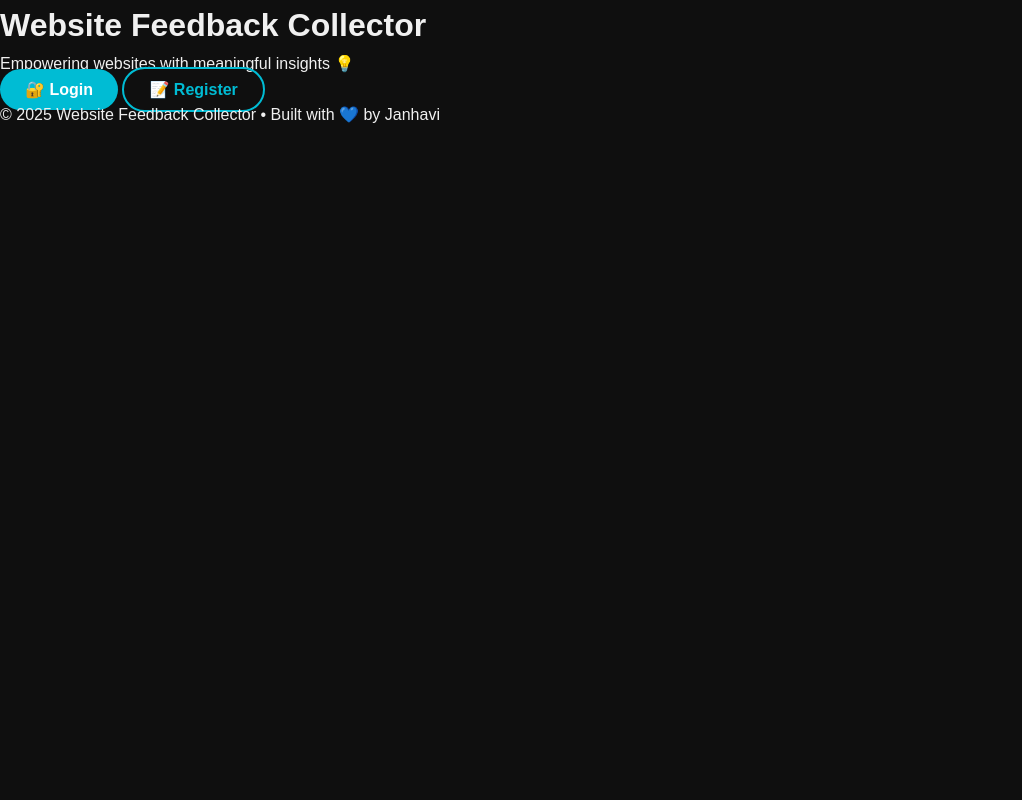
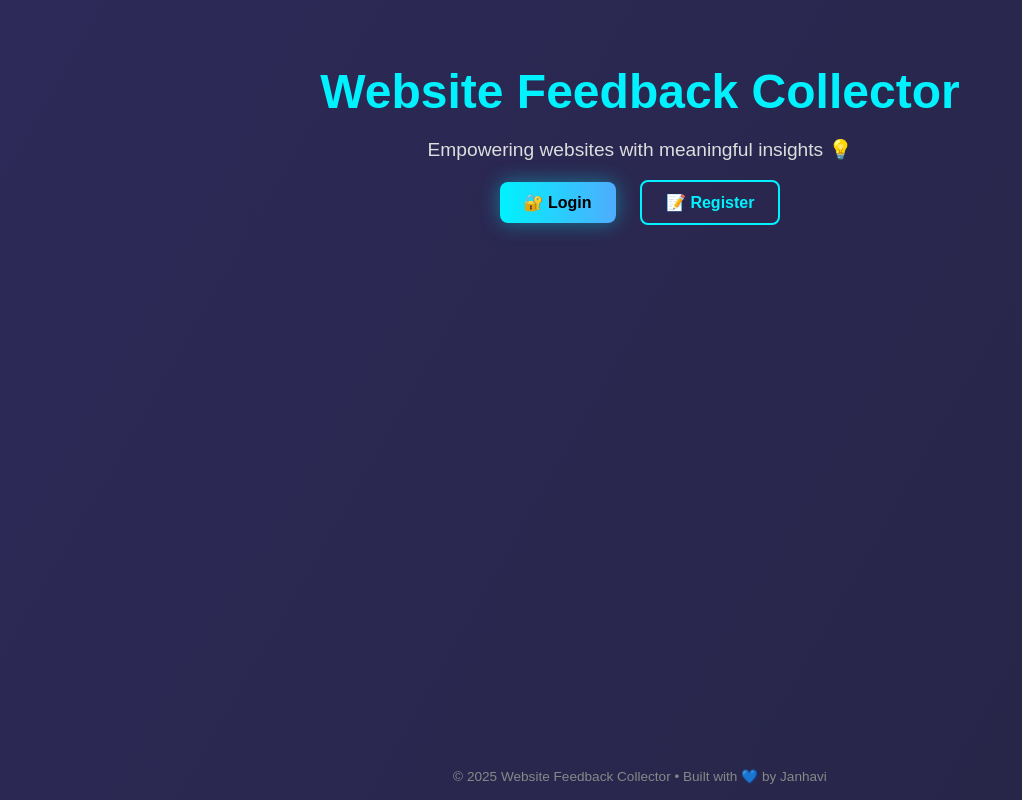
Before and after one commit to buildwithjanhavi/Website-Feedback-Collector-with-Admin-Dashboard, a Flask app: page / in a window 1280 px wide. Shown: the whole page, without its empty margins (0-1022 px from the left). Run offline with Flask 2, Linux system fonts and the light colour scheme.

Commit message:
Update style.css

```diff
--- a/static/style.css
+++ b/static/style.css
@@ -1,207 +1,228 @@
-/* Global Reset */
-* {
+/* ========== Global Styles ========== */
+body {
     margin: 0;
     padding: 0;
-    box-sizing: border-box;
+    font-family: 'Poppins', sans-serif;
+    background: linear-gradient(135deg, #0d0d0d, #1a1a1a);
+    color: white;
 }
 
-body {
-    font-family: 'Outfit', sans-serif;
-    background-color: #0f0f0f;
-    color: #f0f0f0;
-    line-height: 1.6;
-    scroll-behavior: smooth;
+/* ========== Landing Page ========== */
+.landing-body {
+    height: 100vh;
+    display: flex;
+    flex-direction: column;
+    justify-content: center;
+    align-items: center;
+    text-align: center;
+    background: linear-gradient(120deg, #0f0c29, #302b63, #24243e);
+    background-size: 400% 400%;
+    animation: gradientShift 15s ease infinite;
 }
 
-/* Container */
-.container {
-    width: 90%;
-    max-width: 1200px;
-    margin: auto;
-    padding: 40px 0;
+@keyframes gradientShift {
+    0% {background-position: 0% 50%;}
+    50% {background-position: 100% 50%;}
+    100% {background-position: 0% 50%;}
 }
 
-/* Navbar */
+.hero-container {
+    padding: 2rem;
+    max-width: 800px;
+}
+
+.hero-title {
+    font-size: 3rem;
+    font-weight: bold;
+    color: #00f2fe;
+    margin-bottom: 1rem;
+}
+
+.hero-subtitle {
+    font-size: 1.2rem;
+    color: #ddd;
+    margin-bottom: 2rem;
+}
+
+.hero-buttons a {
+    margin: 0 10px;
+    text-decoration: none;
+}
+
+/* ========== Buttons ========== */
+.btn {
+    padding: 12px 24px;
+    font-size: 1rem;
+    font-weight: 600;
+    border-radius: 8px;
+    transition: 0.3s ease-in-out;
+    cursor: pointer;
+}
+
+.btn-glow {
+    background: linear-gradient(to right, #00f2fe, #4facfe);
+    color: black;
+    box-shadow: 0 0 20px #00f2fe66;
+}
+
+.btn-glow:hover {
+    transform: translateY(-3px);
+    box-shadow: 0 0 25px #00f2feaa;
+}
+
+.btn-outline {
+    border: 2px solid #00f2fe;
+    color: #00f2fe;
+    background: transparent;
+}
+
+.btn-outline:hover {
+    background: #00f2fe;
+    color: black;
+    transform: translateY(-3px);
+}
+
+/* ========== Form Styles ========== */
+.form-container {
+    max-width: 400px;
+    margin: 3rem auto;
+    background-color: #111;
+    padding: 2rem;
+    border-radius: 12px;
+    box-shadow: 0 0 20px rgba(0, 255, 255, 0.1);
+}
+
+form h2 {
+    text-align: center;
+    margin-bottom: 1.5rem;
+    color: #00f2fe;
+}
+
+input[type="text"],
+input[type="password"],
+textarea,
+select {
+    width: 100%;
+    padding: 12px;
+    margin-bottom: 1rem;
+    border: none;
+    border-radius: 6px;
+    background-color: #1a1a1a;
+    color: white;
+}
+
+input[type="submit"],
+button {
+    background: linear-gradient(to right, #00f2fe, #4facfe);
+    color: black;
+    padding: 12px;
+    font-weight: bold;
+    border: none;
+    width: 100%;
+    border-radius: 6px;
+    cursor: pointer;
+    transition: 0.3s ease-in-out;
+}
+
+input[type="submit"]:hover {
+    background: #00c3ff;
+}
+
+.flash {
+    text-align: center;
+    color: #00ffcc;
+    margin-bottom: 1rem;
+}
+
+/* ========== Dashboard Styling ========== */
+.dashboard-container {
+    max-width: 90%;
+    margin: 4rem auto;
+    text-align: center;
+}
+
+.dashboard-heading {
+    font-size: 2.5rem;
+    margin-bottom: 1rem;
+    color: #00f2fe;
+}
+
+.dashboard-subheading {
+    font-size: 1rem;
+    color: #ccc;
+}
+
+/* ========== Admin Feedback Table ========== */
+.table-container {
+    width: 95%;
+    margin: 3rem auto;
+    overflow-x: auto;
+}
+
+.feedback-table {
+    width: 100%;
+    border-collapse: collapse;
+    background-color: #111;
+    color: white;
+    box-shadow: 0 0 10px rgba(0, 255, 255, 0.1);
+    border-radius: 8px;
+    overflow: hidden;
+}
+
+.feedback-table th,
+.feedback-table td {
+    padding: 14px;
+    border-bottom: 1px solid #333;
+    text-align: left;
+}
+
+.feedback-table th {
+    background-color: #1f1f1f;
+    color: #00f2fe;
+}
+
+/* ========== Navbar ========== */
 .navbar {
     display: flex;
     justify-content: space-between;
-    align-items: center;
-    padding-top: 20px;
+    padding: 1rem 2rem;
+    background-color: #000;
+    border-bottom: 1px solid #111;
 }
 
 .logo {
-    font-size: 1.8rem;
-    font-weight: 700;
-    color: #ffffff;
+    font-size: 1.5rem;
+    font-weight: bold;
+    color: white;
 }
 
-.logo span {
-    color: #00bcd4;
+.logout-link {
+    color: #00f2fe;
+    font-weight: 500;
 }
 
-.nav-links a {
-    margin-left: 25px;
-    color: #f0f0f0;
-    text-decoration: none;
-    font-weight: 600;
-    transition: color 0.3s ease;
+/* ========== Footer ========== */
+.footer-note {
+    margin-top: auto;
+    padding: 1rem;
+    text-align: center;
+    font-size: 0.85rem;
+    color: #888;
 }
 
-.nav-links a:hover {
-    color: #00bcd4;
-}
-
-/* Hero Section */
-.hero-section {
-    background: linear-gradient(135deg, #1a1a1a, #0d0d0d);
-    padding: 100px 0;
-    text-align: center;
-}
-
-.hero-content h1 {
-    font-size: 2.8rem;
-    margin-bottom: 20px;
-    color: #ffffff;
-}
-
-.hero-content p {
-    font-size: 1.1rem;
-    margin-bottom: 30px;
-    color: #cccccc;
-}
-
-.btn,
-.btn-outline,
-.btn-primary {
-    padding: 12px 25px;
-    border: none;
-    font-size: 1rem;
-    cursor: pointer;
-    font-weight: 600;
-    border-radius: 30px;
-    transition: all 0.3s ease;
-    text-decoration: none;
-}
-
-.btn {
-    background-color: #00bcd4;
-    color: #ffffff;
-}
-
-.btn-outline {
-    border: 2px solid #00bcd4;
-    background: transparent;
-    color: #00bcd4;
-}
-
-.btn-outline:hover {
-    background-color: #00bcd4;
-    color: #fff;
-}
-
-.btn-primary {
-    background-color: #00bcd4;
-    color: #ffffff;
-    display: inline-block;
-}
-
-.btn-primary:hover {
-    background-color: #019aad;
-}
-
-/* About Section */
-.about-section {
-    background-color: #121212;
-    padding: 60px 0;
-    text-align: center;
-}
-
-.about-section h2 {
-    font-size: 2rem;
-    margin-bottom: 20px;
-}
-
-.about-section p {
-    font-size: 1.1rem;
-    color: #cccccc;
-    max-width: 800px;
-    margin: auto;
-}
-
-/* Features Section */
-.features-section {
-    background-color: #181818;
-    text-align: center;
-}
-
-.features-section h2 {
-    font-size: 2rem;
-    margin-bottom: 30px;
-}
-
-.features-grid {
-    display: grid;
-    grid-template-columns: repeat(auto-fit, minmax(250px, 1fr));
-    gap: 30px;
-}
-
-.feature-card {
-    background: #222;
-    padding: 30px;
-    border-radius: 10px;
-    border: 1px solid #333;
-    transition: transform 0.3s ease;
-}
-
-.feature-card:hover {
-    transform: translateY(-10px);
-    border-color: #00bcd4;
-}
-
-.feature-card h3 {
-    color: #00bcd4;
-    margin-bottom: 10px;
-}
-
-.feature-card p {
-    color: #cccccc;
-}
-
-/* Footer */
-.footer-section {
-    background-color: #0a0a0a;
-    text-align: center;
-    padding: 30px 0;
-    font-size: 0.9rem;
-}
-
-.footer-section a {
-    color: #00bcd4;
-    text-decoration: none;
-    margin-left: 10px;
-}
-
-.footer-section a:hover {
-    text-decoration: underline;
-}
-
-/* Responsive Typography */
+/* ========== Responsive ========== */
 @media (max-width: 768px) {
-    .hero-content h1 {
+    .hero-title {
         font-size: 2rem;
     }
 
-    .hero-content p {
-        font-size: 1rem;
+    .hero-buttons a {
+        display: block;
+        margin: 10px auto;
     }
 
-    .nav-links {
-        flex-wrap: wrap;
-        text-align: center;
-    }
-
-    .nav-links a {
-        display: inline-block;
-        margin: 10px;
+    .navbar {
+        flex-direction: column;
+        align-items: flex-start;
     }
 }
```
